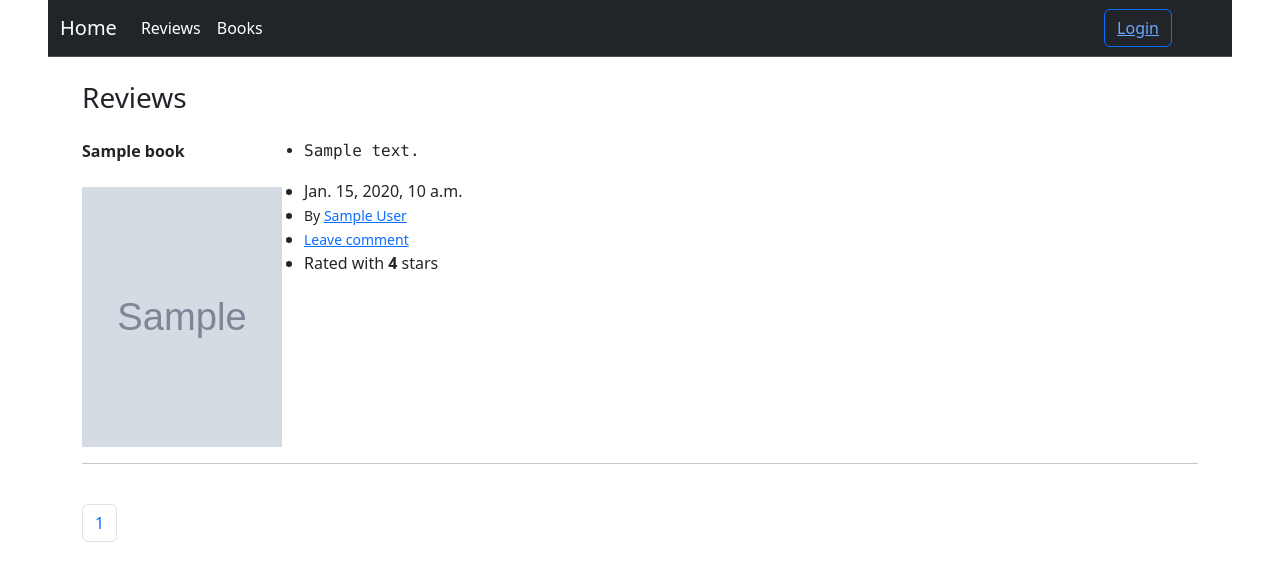
After one commit to menOtabek/goodreads, a Django app: page /home/ in a window 1280 px wide. The commit adds this page. Shown: the top 581 px of the page. Run offline with Django 5.2, Linux system fonts and the light colour scheme; tables that the repository leaves empty hold one stand-in row (values such as "Sample post"); grey boxes marked "Sample" are stand-in pictures.

Commit message:
BookReview and tests for it, home page added

```diff
--- a/books/models.py
+++ b/books/models.py
@@ -46,7 +46,7 @@ class BookReview(models.Model):
     comment = models.TextField()
     book = models.ForeignKey(Book, on_delete=models.CASCADE)
     user = models.ForeignKey(CustomUser, on_delete=models.CASCADE)
-    starts_given = models.IntegerField(validators=[MaxValueValidator(5), MinValueValidator(1)])
+    stars_given = models.IntegerField(validators=[MaxValueValidator(5), MinValueValidator(1)])
 
     created_at = models.DateTimeField(auto_now_add=True)
     updated_at = models.DateTimeField(auto_now=True)
--- a/books/urls.py
+++ b/books/urls.py
@@ -1,7 +1,8 @@
 from django.urls import path
-from .views import BooksListView, BookDetailView
+from .views import BooksListView, BookDetailView, BookReviewCreate
 app_name='books'
 urlpatterns = [
     path('', BooksListView.as_view(), name='books_list'),
-    path('<int:pk>', BookDetailView.as_view(), name='book_detail')
+    path('<int:pk>', BookDetailView.as_view(), name='book_detail'),
+    path('<int:pk>/create/', BookReviewCreate.as_view(), name='review_create')
 ]
--- a/config/urls.py
+++ b/config/urls.py
@@ -19,10 +19,11 @@ from django.conf.urls.static import static
 from django.contrib import admin
 
 from django.urls import path, include
-from .views import landing_page
+from .views import landing_page, home_page
 
 urlpatterns = [
     path('', landing_page, name='landing_page'),
+    path('home/', home_page, name='home_page'),
     path('admin/', admin.site.urls),
     path('users/', include('users.urls')),
     path('books/', include('books.urls'))
--- a/config/views.py
+++ b/config/views.py
@@ -1,5 +1,18 @@
+from django.core.paginator import Paginator
 from django.shortcuts import render
+from books.models import BookReview
 
 
 def landing_page(request):
     return render(request, 'landing.html')
+
+def home_page(request):
+    reviews = BookReview.objects.all().order_by('-created_at')
+    page_size = request.GET.get('page_size', 5)
+    paginator = Paginator(reviews, page_size)
+    page_num = request.GET.get('page', 1)
+    page_object = paginator.get_page(page_num)
+    context = {
+            'page_obj': page_object
+        }
+    return render(request, 'home.html', context)
--- a/static/css/main.css
+++ b/static/css/main.css
@@ -1,6 +1,11 @@
 .profile-pic{
             width: 200px;
             height: 200px;
+            border-radius: 50%;
+            }
+.small-profile-pic{
+            width: 100px;
+            height: 100px;
             border-radius: 50%;
             }
 .book-pic{
--- a/templates/base.html
+++ b/templates/base.html
@@ -10,7 +10,7 @@
     <body class="mx-5">
         <nav class="navbar navbar-expand-lg bg-dark border-bottom border-body mb-3" data-bs-theme="dark">
             <div class="container-fluid">
-                <a class="navbar-brand" href="{% url 'landing_page' %}">Goodreads</a>
+                <a class="navbar-brand" href="{% url 'landing_page' %}">Home</a>
                 <button class="navbar-toggler" type="button" data-bs-toggle="collapse"
                         data-bs-target="#navbarSupportedContent" aria-controls="navbarSupportedContent"
                         aria-expanded="false" aria-label="Toggle navigation">
@@ -18,6 +18,9 @@
                 </button>
                 <div class="collapse navbar-collapse" id="navbarSupportedContent">
                     <ul class="navbar-nav me-auto mb-2 mb-lg-0">
+                        <li class="nav-item">
+                            <a class="nav-link active" aria-current="page" href="{% url 'home_page' %}">Reviews</a>
+                        </li>
                         <li class="nav-item">
                             <a class="nav-link active" aria-current="page" href="{% url 'books:books_list' %}">Books</a>
                         </li>
--- a/templates/books_list.html
+++ b/templates/books_list.html
@@ -20,7 +20,7 @@
                         <div class="col-6 ms-4">
                             <a href="{% url 'books:book_detail' book.id %}">{{ book.title }}</a><br><br>
                             <p>
-                                {{ book.description }}
+                                {{ book.description | truncatechars:650}}
                             </p>
                         </div>
                     </div>
--- /dev/null
+++ b/templates/home.html
@@ -0,0 +1,51 @@
+{% extends 'base.html' %}
+{% block title %}Reviews{% endblock %}
+{% block content %}
+<h3 class="my-4">
+    Reviews
+</h3>
+{% if page_obj %}
+<div class="row">
+    <div class="col-12">
+        {% for review in page_obj %}
+            <div class="row">
+                            <div class="col-2">
+                                <b>{{ review.book.title }}</b><br><br>
+                                <img class="book-pic" alt="Book picture" src="{{ review.book.book_picture.url }}">
+                            </div>
+
+                            <div class="col-10">
+                                    <ul class="font-monospace">
+                                        <li>
+                                            {{review.comment | truncatechars:400 }}
+                                        </li>
+                                    </ul>
+                                <div class="meta-info">
+                                    <ul>
+                                        <li><i class="fa fa-calendar"></i> <span class="fw-lighter">{{review.created_at}}</span></li>
+                                        <li><i class="fa fa-user"></i> <small>By <a href="{% url 'users:profile' %}">{{review.user.first_name}} {{review.user.last_name}}</a></small></li>
+                                        <li><i class="fa fa-comment"></i> <small><a href="{% url 'books:book_detail' review.book.id %}">Leave comment</a></small></li>
+                                        <li class="stretch text-right">Rated with <b>{{review.stars_given}}</b> stars</li>
+                                    </ul>
+                                </div>
+                            </div>
+            </div><hr>
+        {% endfor %}
+    </div>
+</div>
+<nav aria-label="Page navigation example">
+    <ul class="pagination mt-4">
+        {% if page_obj.has_previous %}
+        <li class="page-item"><a class="page-link"
+                                 href="{% url 'home_page' %}?page={{ page_obj.previous_page_number }}">Previous</a>
+        </li>
+        {% endif %}
+        <li class="page-item"><a class="page-link" href="#">{{page_obj.number}}</a></li>
+        {% if page_obj.has_next %}
+        <li class="page-item"><a class="page-link"
+                                 href="{% url 'home_page' %}?page={{ page_obj.next_page_number }}">Next</a></li>
+        {% endif %}
+    </ul>
+</nav>
+{% endif %}
+{% endblock %}
--- a/templates/landing.html
+++ b/templates/landing.html
@@ -2,7 +2,7 @@
 {% block title %}Landing Page{% endblock %}
 
 {% block content %}
-<h3>Landing Page</h3><br>
+<h3>About Goodreads</h3><br>
 <h5>Goodreads is an American social cataloging website and a subsidiary of Amazon that allows individuals to search
     its database of books, annotations, quotes, and reviews. Users can sign up and register books to generate library
     catalogs and reading lists. They can also create their own groups of book suggestions, surveys, polls, blogs, and
```
Also changed, not shown: books/forms.py (added, +8 -0 lines), books/tests.py (+63 -3 lines), books/views.py (+35 -9 lines), templates/book_detail.html (+28 -1 lines).
